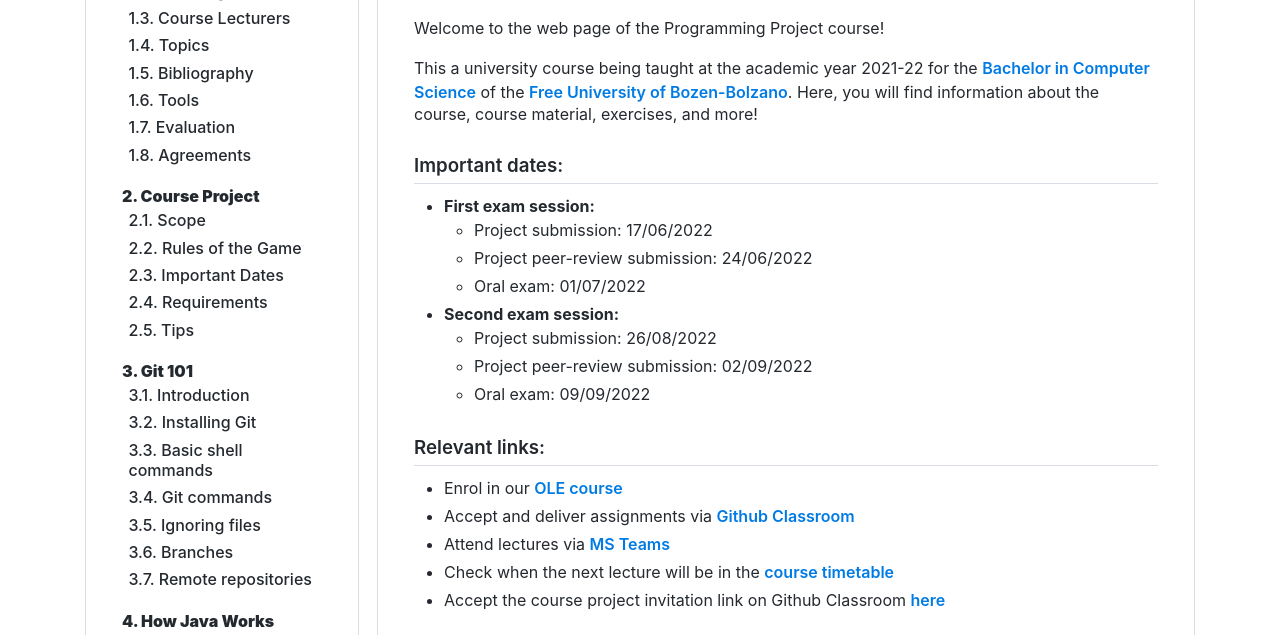
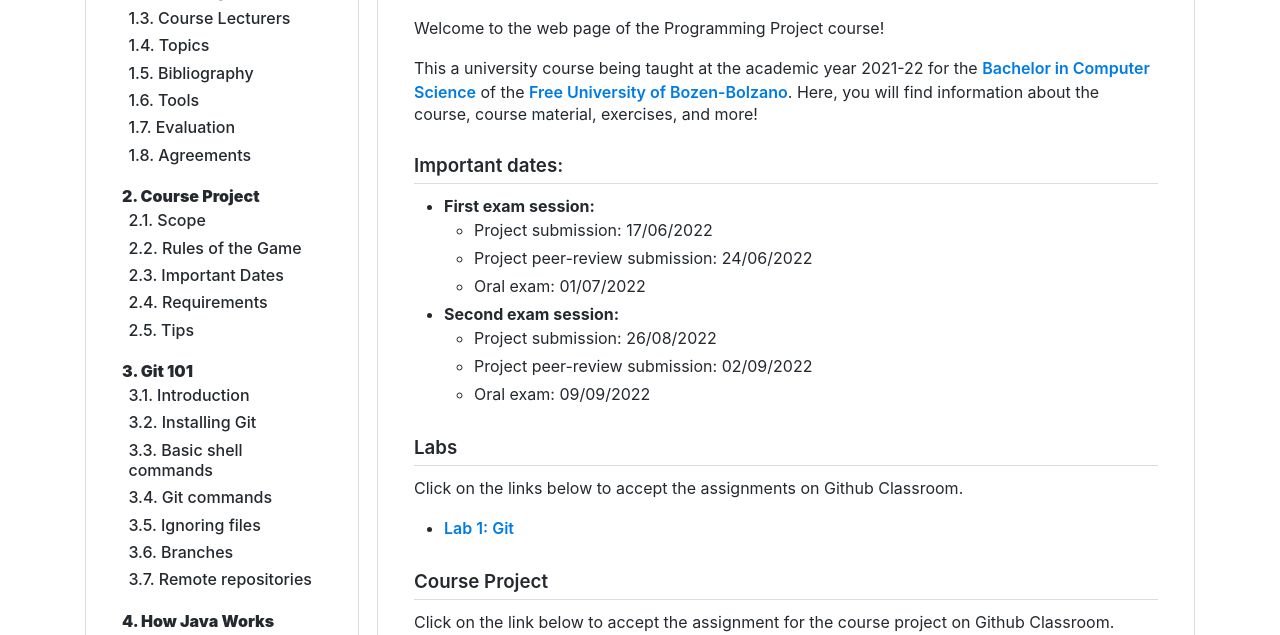
Before and after one commit to Programming-Project-2021-22/programming-project-2021-22.github.io, a Gatsby site: page / in a window 1280 px wide. Shown: the part 165-800 px from the top of the page. Built offline with nearby package versions, Linux system fonts and the light colour scheme; Gatsby itself is replaced by a stand-in of ours.

Commit message:
Add lab section

```diff
--- a/src/pages/index.js
+++ b/src/pages/index.js
@@ -44,18 +44,22 @@ const IndexPage = ({ data }) => {
             </ul>
           </li>
         </ul>
+        <h3>Labs</h3>
+        <p>Click on the links below to accept the assignments on Github Classroom.</p>
+        <ul>
+          <li><a href="https://classroom.github.com/a/v0IH4i39">Lab 1: Git</a></li>
+        </ul>
+        <h3>Course Project</h3>
+        <p>Click on the link below to accept the assignment for the course project on Github Classroom.</p>
+        <ul>
+          <li><a href="https://classroom.github.com/a/KEbQ1JIO">Course Project</a></li>
+        </ul>
         <h3>Relevant links:</h3>
         <ul>
           <li>
             Enrol in our{" "}
             <a href="https://ole.unibz.it/course/view.php?id=9650">
               OLE course
-            </a>
-          </li>
-          <li>
-            Accept and deliver assignments via{" "}
-            <a href="https://ole.unibz.it/course/view.php?id=9650">
-              Github Classroom
             </a>
           </li>
           <li>
@@ -69,10 +73,6 @@ const IndexPage = ({ data }) => {
             <a href="https://www.unibz.it/en/timetable/?searchByKeywords=Programming+Project&sourceId=unibz&department=22&degree=13441%2C13584&studyPlan=17692%2C18234&fromDate=2022-03-01&toDate=2022-09-30">
               course timetable
             </a>
-          </li>
-          <li>
-            Accept the course project invitation link on Github Classroom{" "}
-            <a href="https://classroom.github.com/a/KEbQ1JIO">here</a>
           </li>
         </ul>
       </div>
```
